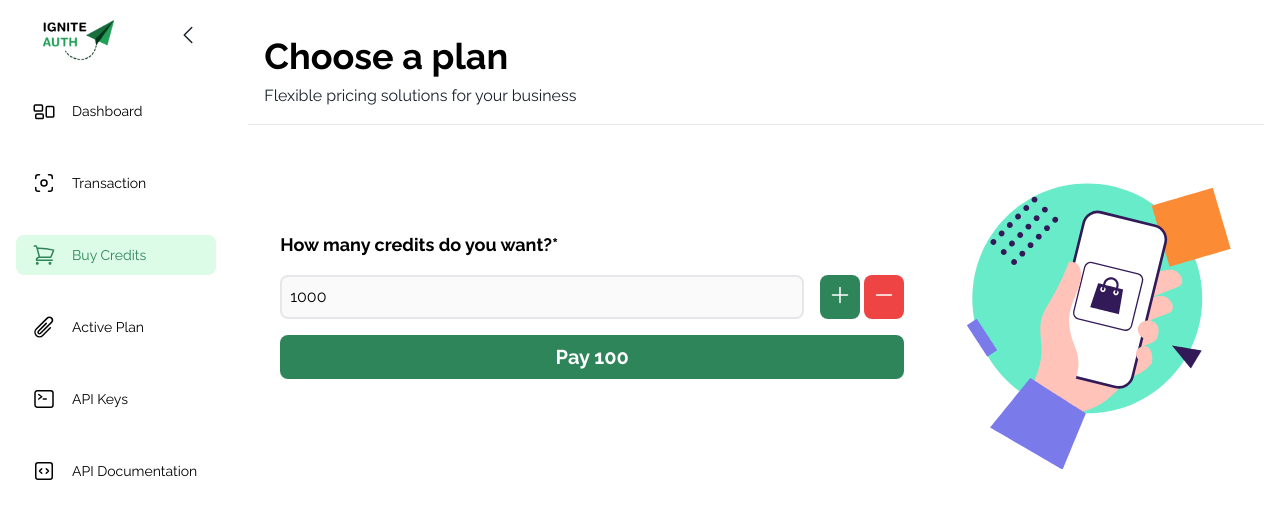
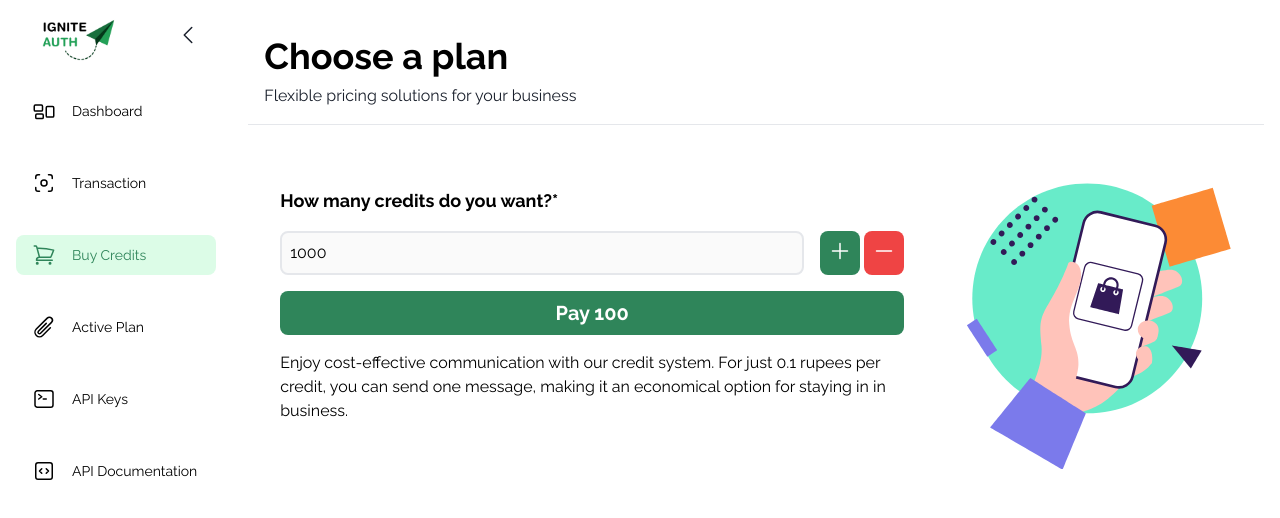
Before and after one commit to abhinnvyas/ignite-auth, a Next.js app: page /user/buycredits in a window 1280 px wide. Shown: the top 518 px of the page. Built offline with nearby package versions, Linux system fonts and the light colour scheme.

Commit message:
Redesigned the buy-Credits page

```diff
--- a/components/Buy Credits/Section2.jsx
+++ b/components/Buy Credits/Section2.jsx
@@ -7,9 +7,18 @@ import Lottie from "lottie-react";
 function Section2() {
   return (
     <div className="p-4 rounded-lg mb-4">
-      <div className="grid grid-cols-3  ">
-        <div className="col-span-2  flex items-center justify-center p-4">
-          <Card />
+      <div className="grid lg:grid-cols-3 grid-rows-2  ">
+        <div className="col-span-2  flex  items-center justify-center p-4">
+          <div className="flex flex-col space-y-4">
+            <Card />
+            <div className="flex flex-col space-y-2">
+              <p>
+                Enjoy cost-effective communication with our credit system. For
+                just 0.1 rupees per credit, you can send one message, making it
+                an economical option for staying in in business.
+              </p>
+            </div>
+          </div>
         </div>
         <div className=" col-span-1">
           <Lottie animationData={animationData} height={100} width={100} />
```
